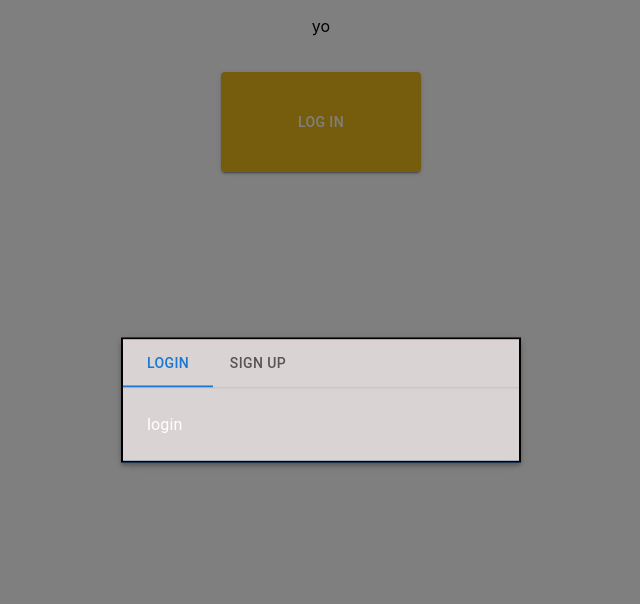
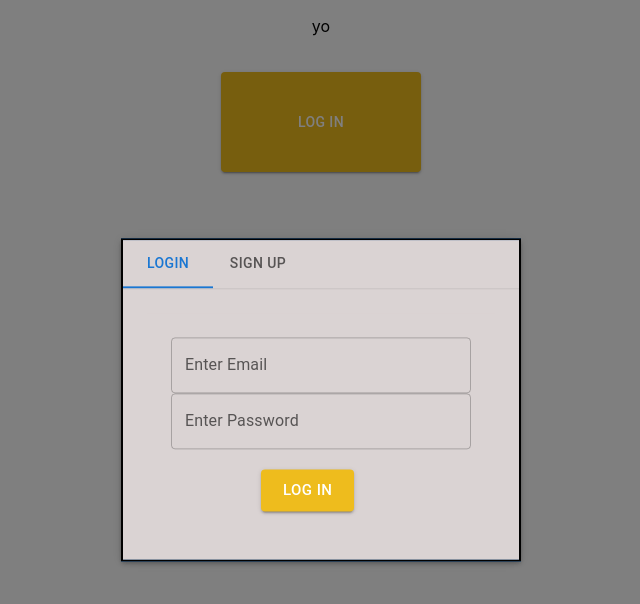
Before and after one commit to BBrandford11/Oauth-FirebasePractice, a React (Create React App) app: page / in a window 1280 px wide. Both pictures are taken after a click on the button "LOG IN". Shown: the top 604 px of the page, without its empty margins (319-959 px from the left). Built offline with nearby package versions, Linux system fonts and the light colour scheme.

Commit message:
adds password confirm

```diff
--- a/src/components/Login.js
+++ b/src/components/Login.js
@@ -1,5 +1,47 @@
+import { Button, TextField } from "@mui/material";
+import { Box, flexbox } from "@mui/system";
+import { useState } from "react";
+
 function Login() {
-  return ( <div>login</div> );
+  const [email, setEmail] = useState("");
+  const [password, setPassword] = useState("");
+  // const [email, setEmail] = useState("")
+
+  const handleSubmit = () => {
+    console.log("tooo")
+  }
+
+  return (
+    <Box
+      p={3}
+      style={{ display: flexbox, flexDirection: "column", gap: "20px" }}
+    >
+      <TextField
+        variant="outlined"
+        type="email"
+        label="Enter Email"
+        value={email}
+        onChange={(e) => setEmail(e.target.value)}
+        fullWidth
+      ></TextField>
+       <TextField
+        variant="outlined"
+        type="password"
+        label="Enter Password"
+        value={password}
+        onChange={(e) => setPassword(e.target.value)}
+        fullWidth
+      ></TextField>
+                  <Button
+              variant="contained"
+              size="large"
+              style={{ backgroundColor: "#EEBC1D", marginLeft:"90px", marginTop: "20px" }}
+              onClick={handleSubmit}
+            >
+              Log In
+            </Button>
+    </Box>
+  );
 }
 
 export default Login;
--- a/src/components/SignUp.js
+++ b/src/components/SignUp.js
@@ -5,7 +5,11 @@ import { useState } from "react";
 function SignUp() {
   const [email, setEmail] = useState("");
   const [password, setPassword] = useState("");
-  // const [email, setEmail] = useState("")
+  const [confirmPassword, setConfirmPassword] = useState("")
+
+  const handleSubmit = () => {
+    console.log("tooo");
+  };
 
   return (
     <Box
@@ -28,10 +32,23 @@ function SignUp() {
         onChange={(e) => setPassword(e.target.value)}
         fullWidth
       ></TextField>
+            <TextField
+        variant="outlined"
+        type="confirmPassword"
+        label="Confirm Password"
+        value={confirmPassword}
+        onChange={(e) => setConfirmPassword(e.target.value)}
+        fullWidth
+      ></TextField>
       <Button
         variant="contained"
         size="large"
-              style={{ backgroundColor: "#EEBC1D", marginLeft:"90px", marginTop: "20px" }}
+        style={{
+          backgroundColor: "#EEBC1D",
+          marginLeft: "90px",
+          marginTop: "20px",
+        }}
+        onClick={handleSubmit}
       >
         Sign up
       </Button>
```
Lines whose indentation alone changed are shown as unchanged.
